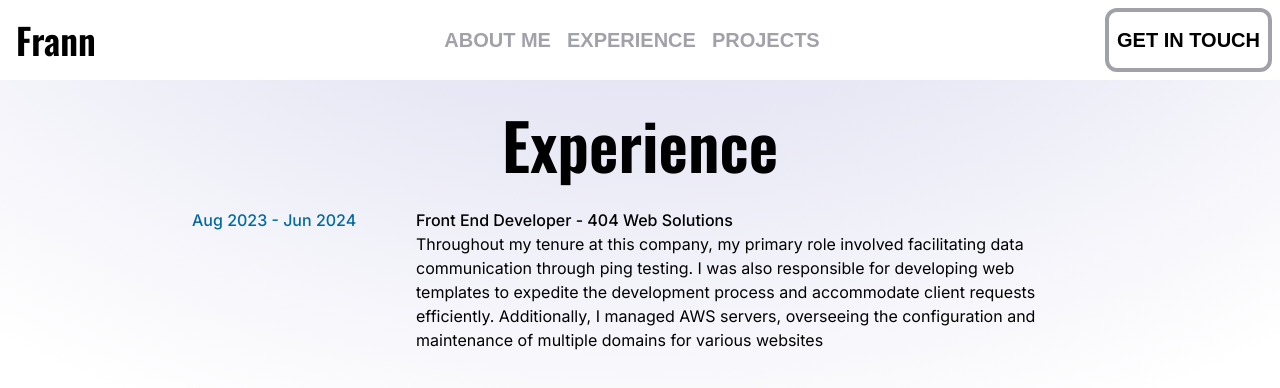
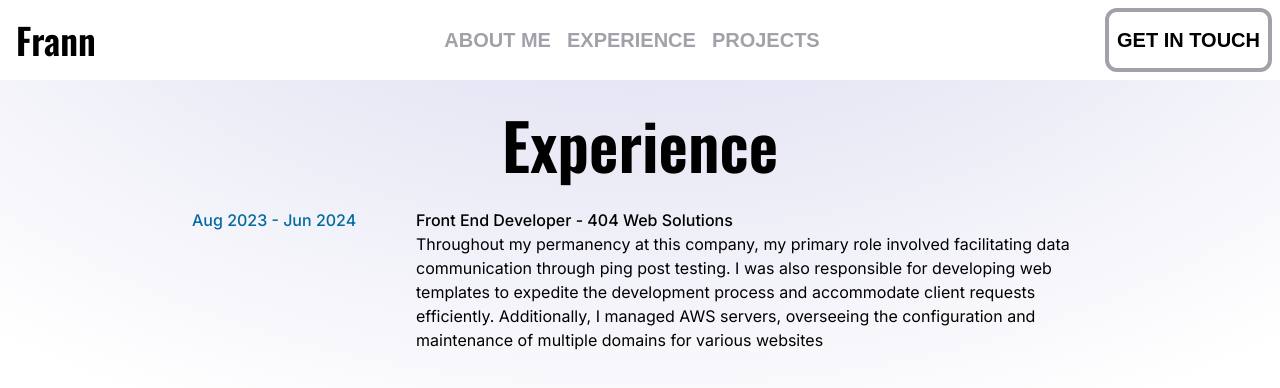
Before and after one commit to FranSfw/FranciscoCV, a website: page experience.html in a window 1280 px wide. Drawn offline with nearby package versions, Linux system fonts and the light colour scheme; a web font is replaced by a local one.

Commit message:
Modificacion del texto

```diff
--- a/experience.html
+++ b/experience.html
@@ -77,7 +77,9 @@
           </div>
         </nav>
       </header>
-      <h1 class="oswald-600 text-[8vh] text-center mt-[2vh] mb-[2vh]">Experience</h1>
+      <h1 class="oswald-600 text-[8vh] text-center mt-[2vh] mb-[2vh]">
+        Experience
+      </h1>
       <div
         class="max-w-[70%] grid grid-cols-4 inter-400"
         style="margin: 0 auto"
@@ -86,12 +88,12 @@
         <div class="col-span-3 inter-600">
           <h1 class="inter-500">Front End Developer - 404 Web Solutions</h1>
           <p class="inter-400">
-            Throughout my tenure at this company, my primary role involved
-            facilitating data communication through ping testing. I was also
-            responsible for developing web templates to expedite the development
-            process and accommodate client requests efficiently. Additionally, I
-            managed AWS servers, overseeing the configuration and maintenance of
-            multiple domains for various websites
+            Throughout my permanency at this company, my primary role involved
+            facilitating data communication through ping post testing. I was
+            also responsible for developing web templates to expedite the
+            development process and accommodate client requests efficiently.
+            Additionally, I managed AWS servers, overseeing the configuration
+            and maintenance of multiple domains for various websites
           </p>
         </div>
       </div>
```
